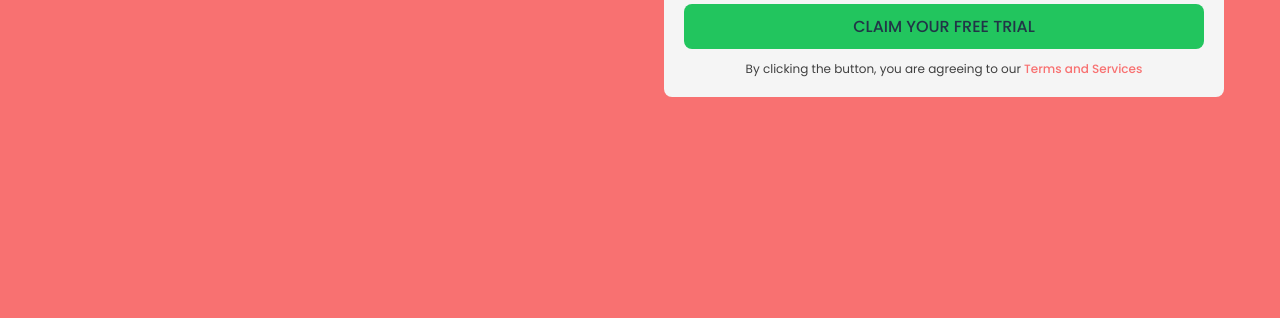
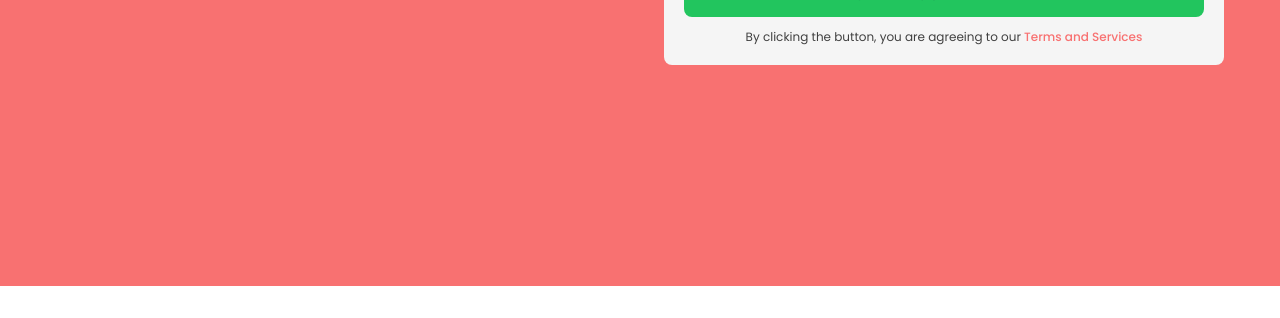
Before and after one commit to AnazAnoiar69/sign-up-form-1, a website built with Vite: page index.html in a window 1280 px wide. Shown: the part 546-864 px from the top of the page. After the commit the page ends 832 px from the top, so only its background shows below. Built offline with nearby package versions, Linux system fonts and the light colour scheme; files whose address does not match are found by name.

Commit message:
Update index.html

```diff
--- a/index.html
+++ b/index.html
@@ -16,8 +16,9 @@
     />
     <title>Sign Up Form</title>
   </head>
-  <body class="bg-image bg-red-400 absolute min-w-full min-h-fit">
-    <div
+  <body >
+    <div class="bg-image bg-red-400 absolute min-w-full min-h-fit">
+      <div
       id="app"
       class="flex justify-center items-center md:min-h-full bg-opacity-40"
     >
@@ -135,6 +136,7 @@
         </div>
       </div>
     </div>
+    </div>
 
     <script type="module" src="/main.js"></script>
   </body>
```
